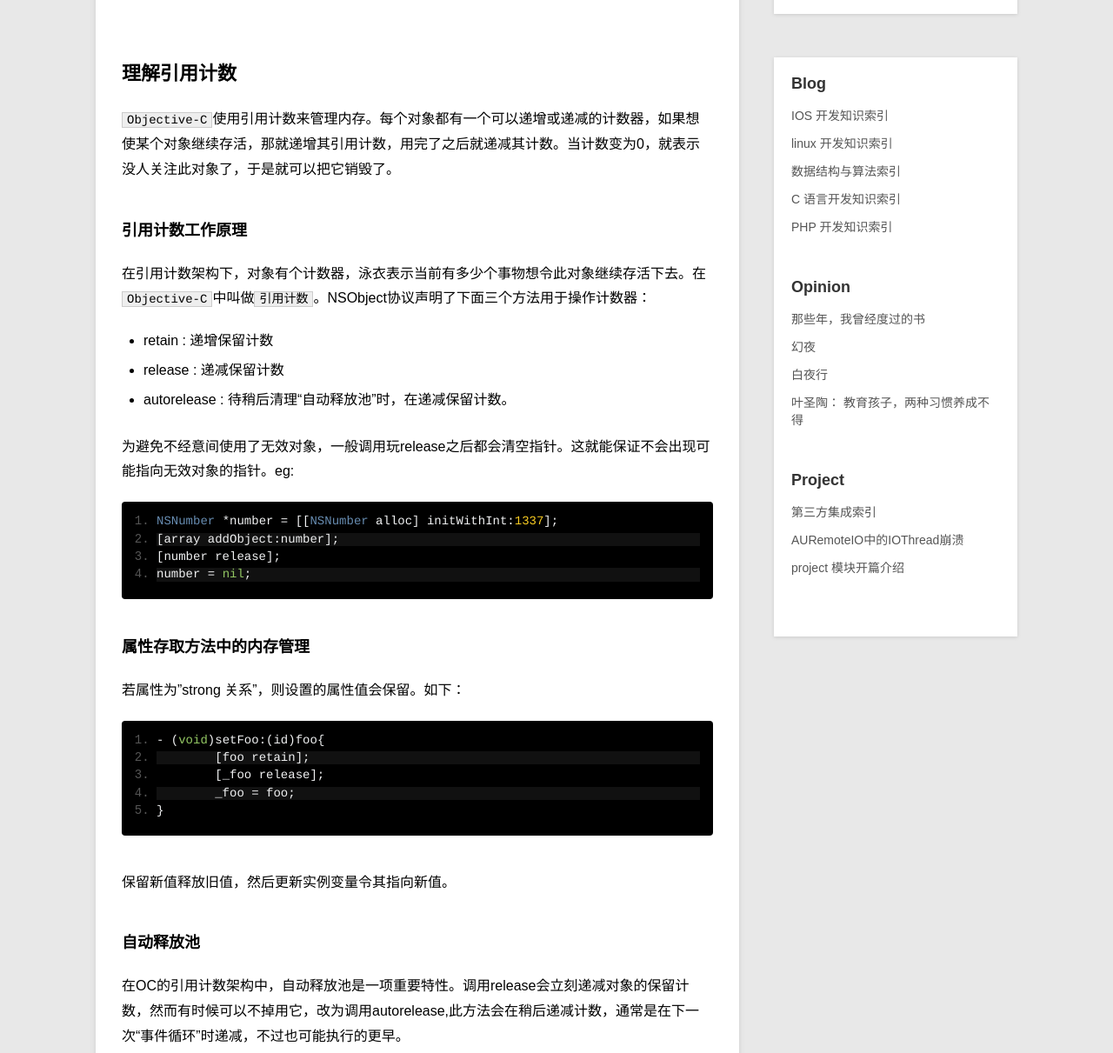
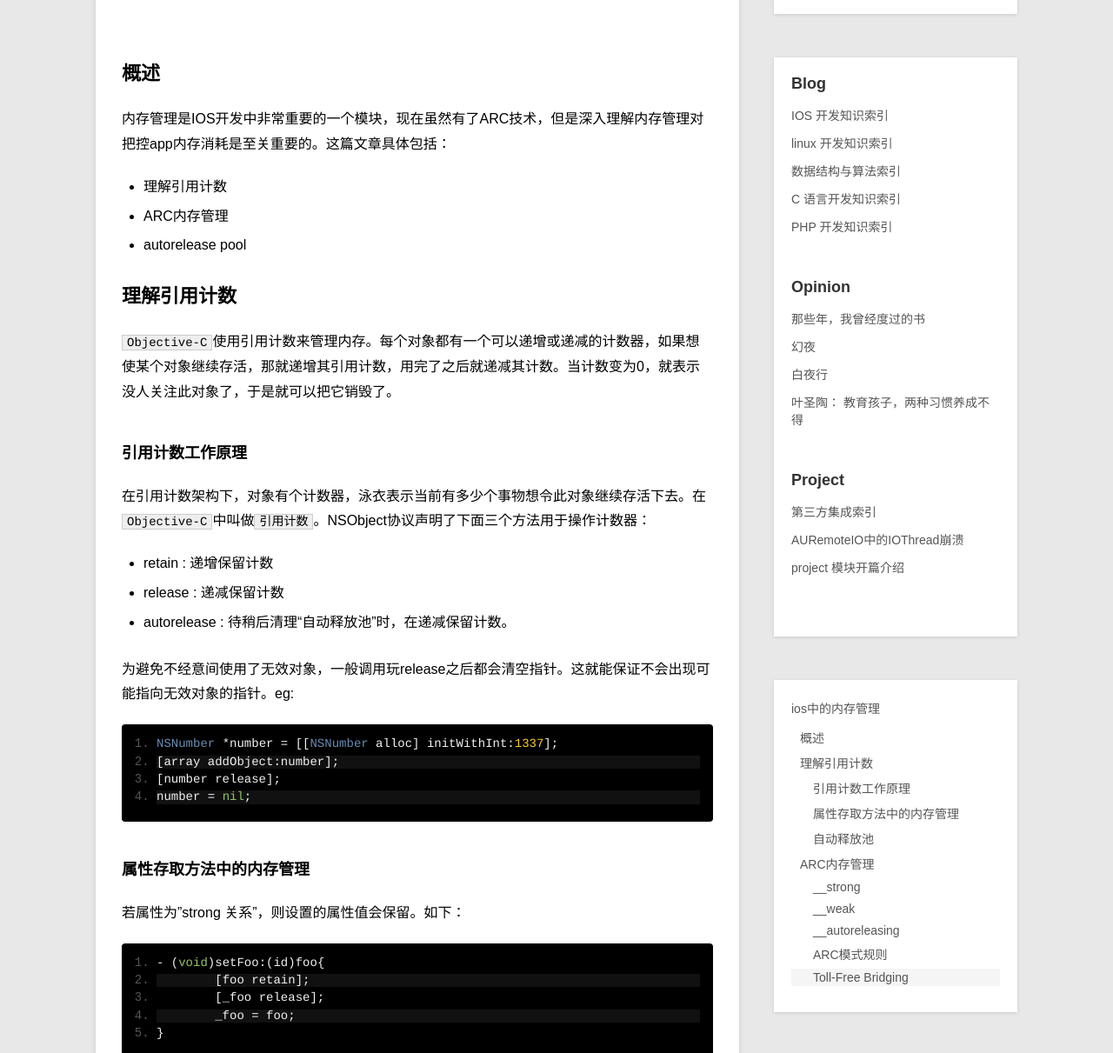
Before and after one commit to MaxwellQi/MaxwellQi.github.io, a Jekyll site: the page built from _posts/blog/2017-08-28-ios-memory-manager.md, in a window 1280 px wide and 1400 px high, cut to the strip 189-1400 px from the top of the window. Shown: the whole strip at 87% size. Built offline with Jekyll 4.4.1, drawn with Linux system fonts in a browser that asks for light colours; comment, search, counter and statistics services are not loaded.

Commit message:
ios: update

```diff
--- a/_posts/blog/2017-08-28-ios-memory-manager.md
+++ b/_posts/blog/2017-08-28-ios-memory-manager.md
@@ -5,6 +5,14 @@ description: 介绍IOS中的内存管理知识，以及开发中的注意事项
 category: blog
 tag: iOS,Ojbective-C
 ---
+
+## 概述
+
+内存管理是IOS开发中非常重要的一个模块，现在虽然有了ARC技术，但是深入理解内存管理对把控app内存消耗是至关重要的。这篇文章具体包括：
+
+* 理解引用计数
+* ARC内存管理
+* autorelease pool
 
 ## 理解引用计数
 
```
